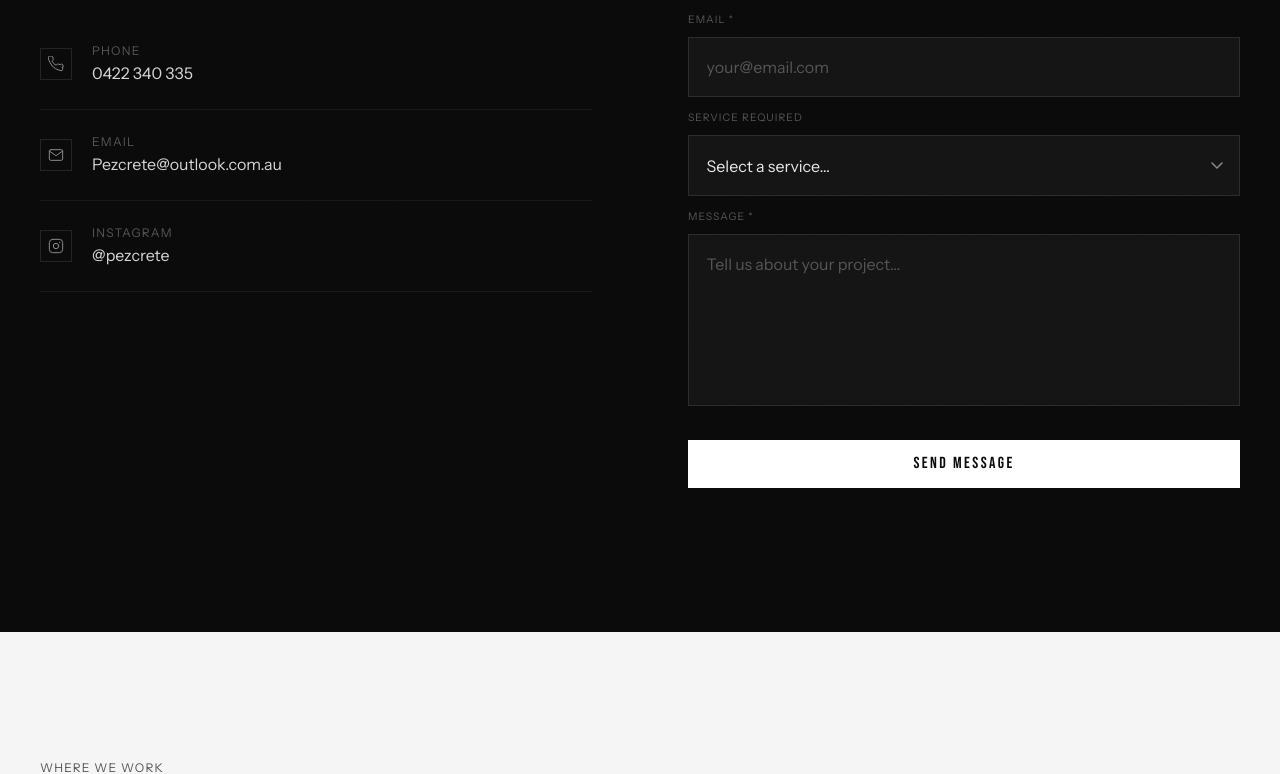
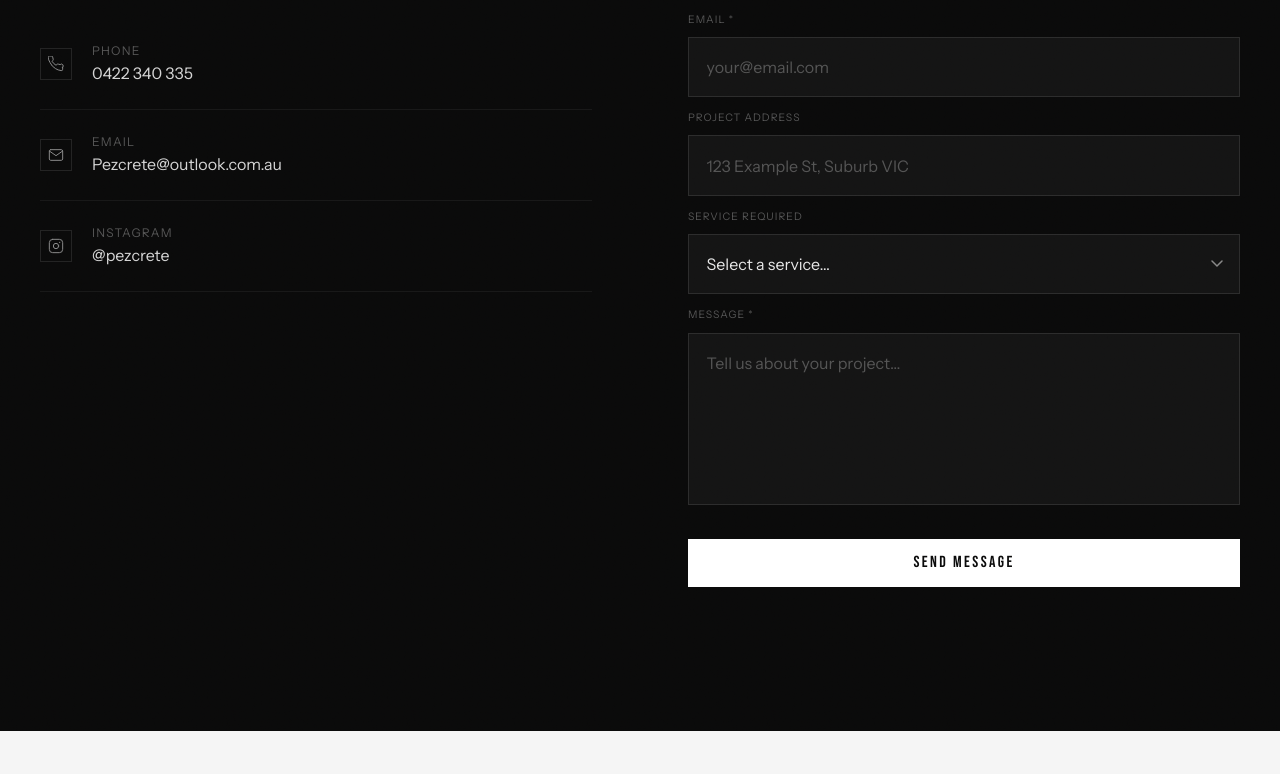
Before and after one commit to milochamp2/pezcrete, a Next.js app: page /contact in a window 1280 px wide. Shown: the part 890-1664 px from the top of the page. Built offline with nearby package versions, Linux system fonts and the light colour scheme.

Commit message:
+ pezcrete website update
- added address in the contact form

```diff
--- a/app/api/contact/route.ts
+++ b/app/api/contact/route.ts
@@ -4,14 +4,14 @@ import { render } from "@react-email/components";
 import ContactEmail from "@/emails/ContactEmail";
 
 export async function POST(req: NextRequest) {
-  const { name, phone, email, service, message } = await req.json();
+  const { name, phone, email, address, service, message } = await req.json();
 
   if (!name || !email || !message) {
     return NextResponse.json({ error: "Missing required fields." }, { status: 400 });
   }
 
   const html = await render(
-    ContactEmail({ name, phone: phone || "", email, service: service || "", message })
+    ContactEmail({ name, phone: phone || "", email, address: address || "", service: service || "", message })
   );
 
   const transporter = nodemailer.createTransport({
--- a/components/Contact.tsx
+++ b/components/Contact.tsx
@@ -37,7 +37,7 @@ const services = [
 ];
 
 export default function Contact() {
-  const [form, setForm] = useState({ name: "", phone: "", email: "", service: "", message: "" });
+  const [form, setForm] = useState({ name: "", phone: "", email: "", address: "", service: "", message: "" });
   const [submitted, setSubmitted] = useState(false);
   const [sending, setSending] = useState(false);
   const [error, setError] = useState("");
@@ -172,6 +172,12 @@ export default function Contact() {
                   <input id="email" name="email" type="email" required placeholder="your@email.com" value={form.email} onChange={handleChange} className="form-input" />
                 </div>
                 <div>
+                  <label htmlFor="address" className="block text-[0.65rem] tracking-widest uppercase mb-2" style={{ color: "var(--grey-700)" }}>
+                    Project Address
+                  </label>
+                  <input id="address" name="address" type="text" placeholder="123 Example St, Suburb VIC" value={form.address} onChange={handleChange} className="form-input" />
+                </div>
+                <div>
                   <label htmlFor="service" className="block text-[0.65rem] tracking-widest uppercase mb-2" style={{ color: "var(--grey-700)" }}>
                     Service Required
                   </label>
--- a/emails/ContactEmail.tsx
+++ b/emails/ContactEmail.tsx
@@ -17,11 +17,12 @@ interface Props {
   name: string;
   phone: string;
   email: string;
+  address: string;
   service: string;
   message: string;
 }
 
-export default function ContactEmail({ name, phone, email, service, message }: Props) {
+export default function ContactEmail({ name, phone, email, address, service, message }: Props) {
   return (
     <Html lang="en">
       <Head />
@@ -91,6 +92,16 @@ export default function ContactEmail({ name, phone, email, service, message }: P
                 <Text style={value}>{email}</Text>
               </Column>
             </Row>
+            {address && (
+              <Row>
+                <Column style={labelCol}>
+                  <Text style={label}>Address</Text>
+                </Column>
+                <Column style={valueCol}>
+                  <Text style={value}>{address}</Text>
+                </Column>
+              </Row>
+            )}
             {service && (
               <Row>
                 <Column style={labelCol}>
```
